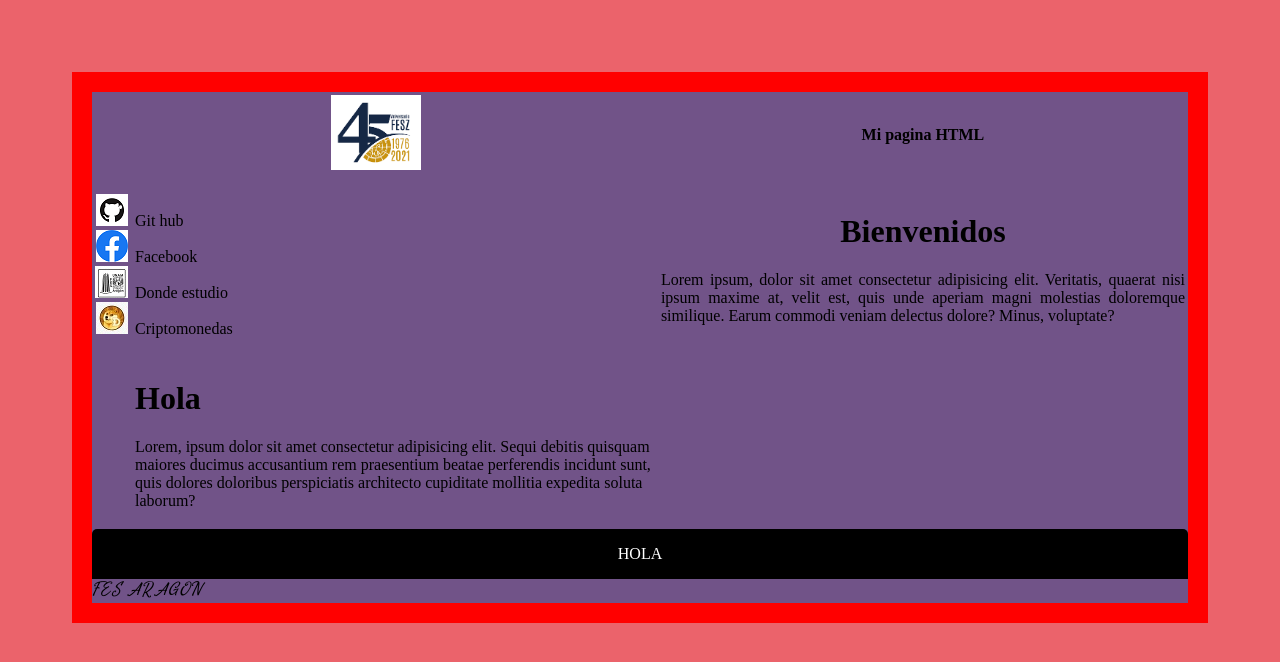
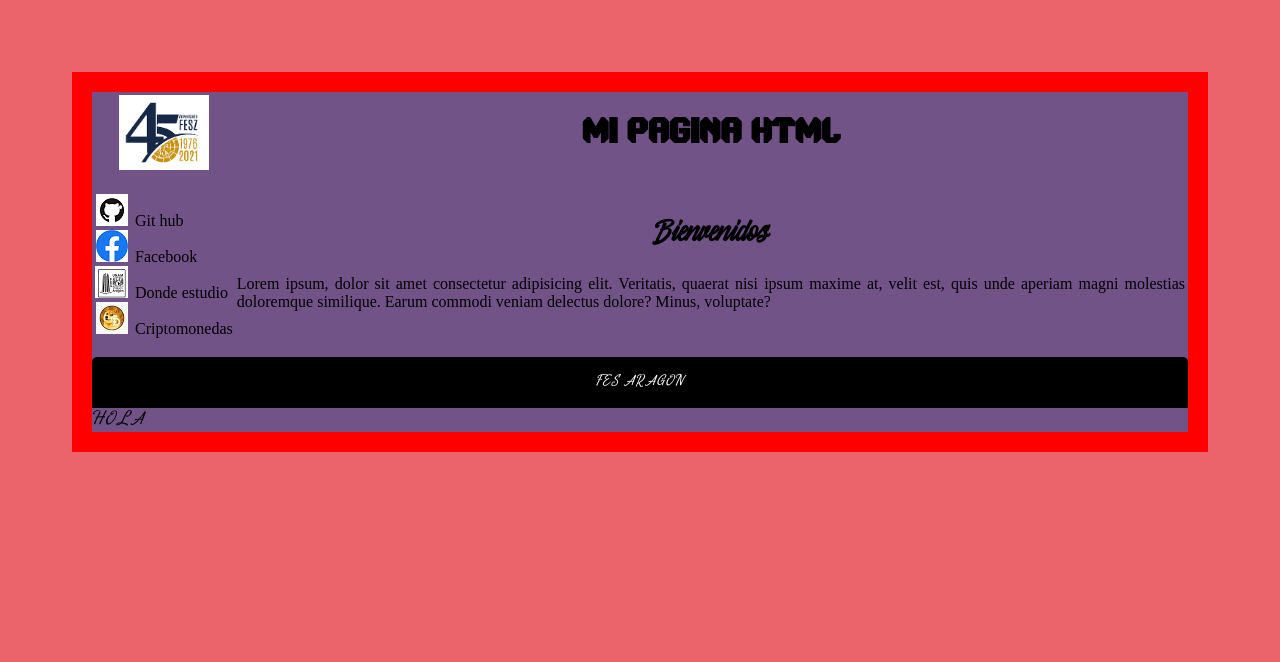
Before and after one commit to Joffre03/JoffreW2508, a PHP site: page /index3.html in a window 1280 px wide. Shown: the top 662 px of the page. Run offline with PHP 8.4, Linux system fonts and the light colour scheme.

Commit message:
Add files via upload

```diff
--- a/Pagina tablas/estilos3.css
+++ b/Pagina tablas/estilos3.css
@@ -5,7 +5,7 @@
 
 @font-face {
     font-family: Send_Box;
-    src: url(Fuentes/send\Box.otf);
+    src: url(Fuentes/Send\ Box.otf);
 }
 
 body{
@@ -36,6 +36,7 @@
     padding-bottom: 1em; /*tamaño de la separacion entre la parte de abajo del contenido y el margen u otro parrafo si no hay margen no hay separacion entre el contenido*/
     border-radius: 5px 5px 0px 0px; /*las orillas que queremos circulares y las que no*/
    /*El hola se encuentra separado ya que hay un padding top y bottom por default*/
+   font-family: 'FuenteJoffre';
 
 }
 
@@ -45,3 +46,21 @@
     font-family: 'FuenteJoffre';  /*tipo de letra*/
     /*el fes aragon esta pegado al texto footer o al marco debido a que este no tiene margen por lo tanto si no hay margen no existe un padding ya que el padding es la separacion entre el contenido y el margen al no haber un margen no hay una separación entre el contenido ya que no tiene con quien separarse*/
 }
+
+.titulo{
+    font-family:'Send_Box'; /*Poner tipo de fuente*/
+    font-size: 35px; /*Tamaño del texto*/
+}
+
+.subtitulo{
+    text-align: center;
+    font-family: 'FuenteJoffre';
+    margin-top: 10px;
+
+}
+
+.imagenfondo{
+    background-image: url(); /*Fondo pero con una imagen*/
+    font-size: ;
+    background-repeat: no-repeat;/*que no se repita la imagen*/
+}
--- a/Pagina tablas/index3.html
+++ b/Pagina tablas/index3.html
@@ -14,7 +14,7 @@
         <tr> <!--Crear una fila en la tabla-->
 <th><img src="Recursos/media/45años.png" alt="45 años de la unam" style="width: 90px;"></th> <!--poniendo una imagen de encabezado-->
 
-<th class="margenes">Mi pagina HTML</th> <!--Creacion de encabezados-->
+<th class="titulo">Mi pagina HTML</th> <!--Creacion de encabezados-->
  </tr>
  <tr> <!--Crea fila en la tabla-->
     <td><!--Escribir dentro de la fila, meterle contenido en estecaso escribir una lista desordenada en la fila-->
@@ -27,22 +27,23 @@
     </td>
 
     <td> <!--Crear columna en la fila y escribir en ella-->
-        <h1><center>Bienvenidos</center></h1><!--Titulo centrado-->
+        <h1 class="subtitulo">Bienvenidos</h1><!--Titulo centrado-->
         <p style="text-align: justify;">Lorem ipsum, dolor sit amet consectetur adipisicing elit. Veritatis, quaerat nisi ipsum maxime at, velit est, quis unde aperiam magni molestias doloremque similique. Earum commodi veniam delectus dolore? Minus, voluptate?</p>
     </td>
  </tr>
- <tr> <!--Creando una nueva fila-->
-    <td><!--creando contenido dentro de la columna de la fila-->
+<!-- <tr> /Creando una nueva fila/
+    <td>/<creando contenido dentro de la columna de la fila/
     <ul>
         <h1>Hola</h1>
-        <li type="none"><p>Lorem, ipsum dolor sit amet consectetur adipisicing elit. Sequi debitis quisquam maiores ducimus accusantium rem praesentium beatae perferendis incidunt sunt, quis dolores doloribus perspiciatis architecto cupiditate mollitia expedita soluta laborum?</p></li> <!--Quitando el punto de listado y que se liste sin nada-->
+        <li type="none"><p>Lorem, ipsum dolor sit amet consectetur adipisicing elit. Sequi debitis quisquam maiores ducimus accusantium rem praesentium beatae perferendis incidunt sunt, quis dolores doloribus perspiciatis architecto cupiditate mollitia expedita soluta laborum?</p></li> /Quitando el punto de listado y que se liste sin nada/
     </ul>
     </td>
- </tr> <!--Fin de la segunda fila-->
+ </tr> /Fin de la segunda fila/
+-->
  </table>
 
-<div class="textoFooter">HOLA</div> <!--se manda a llmar a la clase textoFooter creada en estilos-->
-<p class="parrafoFooter">FES ARAGON</p> <!--se manda a llamar a la clase de parrafo creada en estilos para que se edite como de asigno-->
+<div class="textoFooter">FES ARAGON</div> <!--se manda a llmar a la clase textoFooter creada en estilos-->
+<p class="parrafoFooter">HOLA</p> <!--se manda a llamar a la clase de parrafo creada en estilos para que se edite como de asigno-->
 
 </div>
 
```
